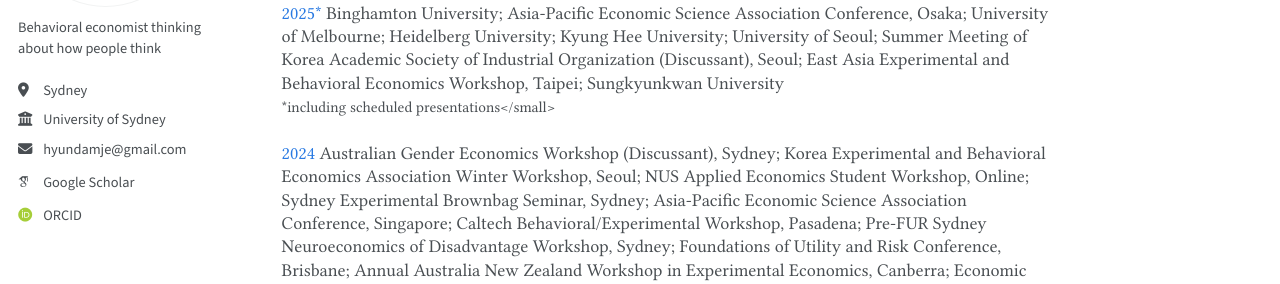
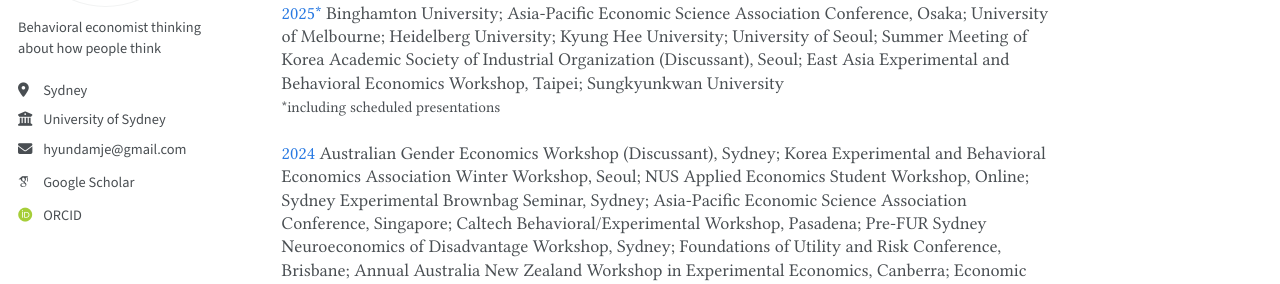
Before and after one commit to hyundamje/hyundamje.github.io, a Jekyll site: the page built from _pages/conferences.md, in a window 1280 px wide and 900 px high. Shown: the part 268-552 px from the top of the window. Built offline with Jekyll 4.4.1, drawn with Linux system fonts in a browser that asks for light colours; some web fonts are replaced.

Commit message:
Update conferences.md

```diff
--- a/_pages/conferences.md
+++ b/_pages/conferences.md
@@ -10,7 +10,7 @@
 ### Seminar and Conference Presentations
 
 <span style="color:#2a7ae2">2025*</span> Binghamton University; Asia-Pacific Economic Science Association Conference, Osaka; University of Melbourne; Heidelberg University; Kyung Hee University; University of Seoul; Summer Meeting of Korea Academic Society of Industrial Organization (Discussant), Seoul; East Asia Experimental and Behavioral Economics Workshop, Taipei; Sungkyunkwan University <br>
-<span style="font-size: 0.85rem;">*including scheduled presentations</small>
+<span style="font-size: 0.85rem;">*including scheduled presentations</span>
 
 <span style="color:#2a7ae2">2024</span> Australian Gender Economics Workshop (Discussant), Sydney; Korea Experimental and Behavioral Economics Association Winter Workshop, Seoul; NUS Applied Economics Student Workshop, Online; Sydney Experimental Brownbag Seminar, Sydney; Asia-Pacific Economic Science Association Conference, Singapore; Caltech Behavioral/Experimental Workshop, Pasadena; Pre-FUR Sydney Neuroeconomics of Disadvantage Workshop, Sydney; Foundations of Utility and Risk Conference, Brisbane; Annual Australia New Zealand Workshop in Experimental Economics, Canberra; Economic Science Association North American Conference, Columbus
 
```
